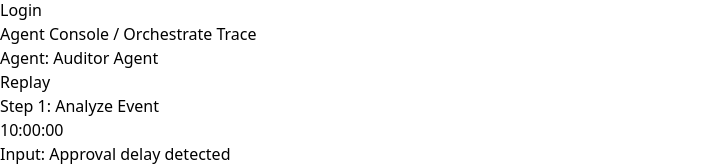
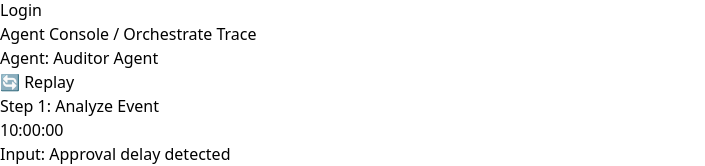
Before and after one commit to kawacukennedy/autonomous_process_auditor, a React app in the folder frontend/: page /agents/1 in a window 1280 px wide. Shown: the part 170-336 px from the top of the page, without its empty margins (0-705 px from the left). Built offline with nearby package versions, Linux system fonts and the light colour scheme; the HTML template or start-up script is replaced by a standard one.

Commit message:
Add emoji to AgentConsole button

```diff
--- a/frontend/src/pages/AgentConsole.tsx
+++ b/frontend/src/pages/AgentConsole.tsx
@@ -24,7 +24,7 @@ const AgentConsole: React.FC = () => {
         <div className="flex justify-between items-center mb-4">
           <h3 className="text-lg font-semibold">Agent: Auditor Agent</h3>
           <button className="bg-blue-600 text-white px-4 py-2 rounded hover:bg-blue-700 transition duration-200">
-            Replay
+            🔄 Replay
           </button>
         </div>
         <div className="space-y-4">
```
